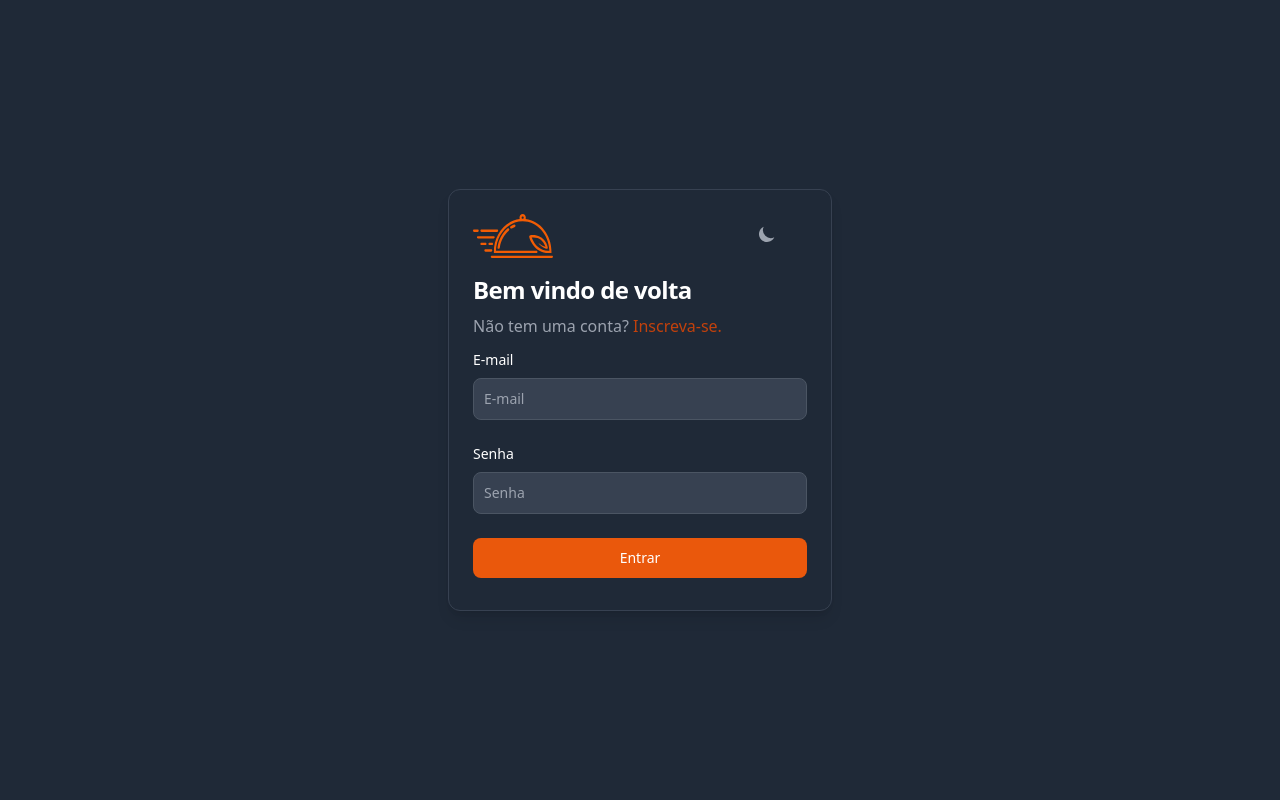
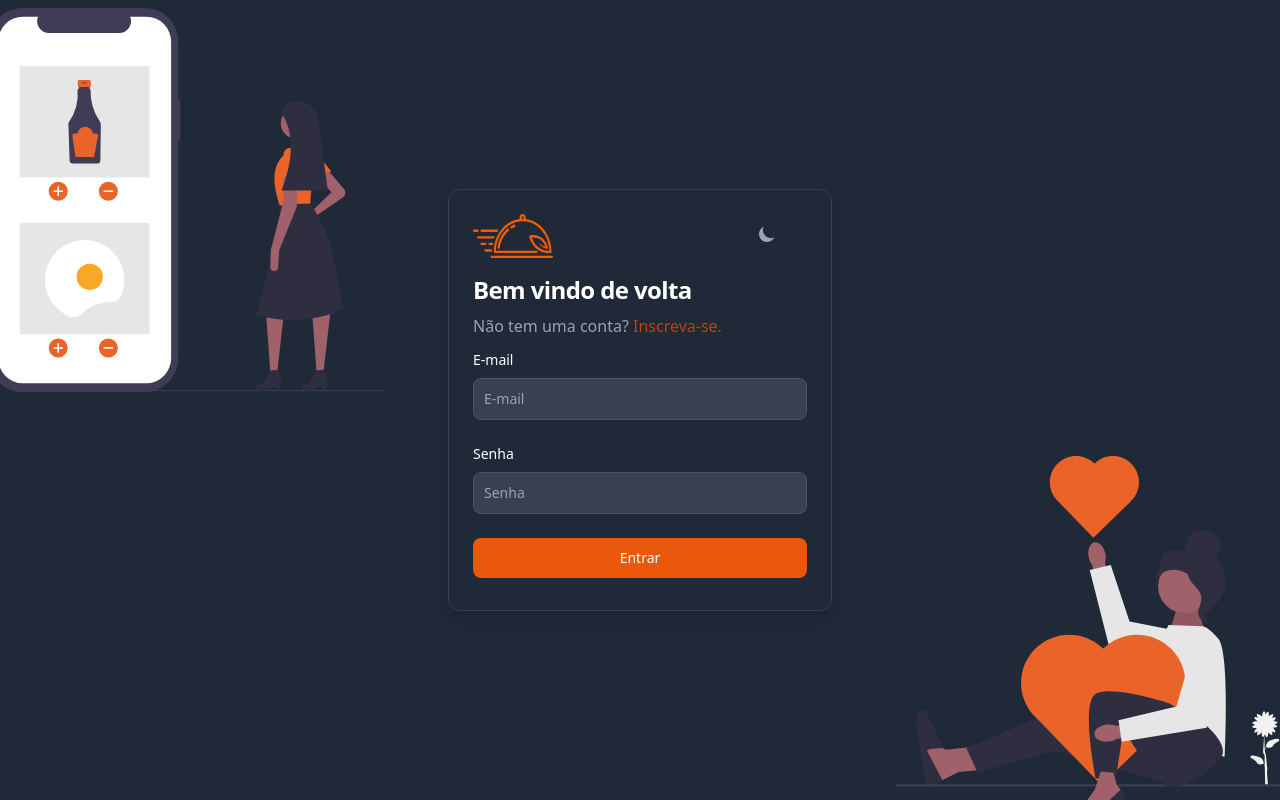
Before and after one commit to CaiqueDeveloper/cbfoodvue, a Vue app: page /login in a window 1280 px wide. Built offline with nearby package versions, Linux system fonts and the light colour scheme; what vue-the-mask, vue3-apexcharts, vue3-perfect-scrollbar would draw is missing.

Commit message:
Adicionando Gif no layout Auth

```diff
--- a/src/components/layouts/auth/AuthLayout.vue
+++ b/src/components/layouts/auth/AuthLayout.vue
@@ -25,25 +25,23 @@ import BaseDarModeButtonUtils from "@/components/utils/BaseDarModeButtonUtils.vu
 <style scoped>
 section::before {
     content: '';
-    background-image: url('@/assets/images/undraw_online_groceries_a02y.svg');
+    background-image: url('../../../assets/images/undraw_online_groceries_a02y.svg');
     background-size: cover;
     background-position: center;
     background-size: cover;
     background-repeat: no-repeat;
-    /* border-top-left-radius: 100%;
-    border-bottom-left-radius: 10%; */
+    @apply  sm:w-96 w-56 sm:h-96 h-56 fixed top-2 left-0
 
 }
 
 section::after {
     content: '';
-    background-image: url('@/assets/images/undraw_appreciation_yy29.svg');
+    background-image: url('../../../assets/images/undraw_appreciation_yy29.svg');
     background-size: cover;
     background-position: center;
     background-size: cover;
     background-repeat: no-repeat;
-    /* border-top-left-radius: 100%;
-    border-bottom-left-radius: 10%; */
+    @apply  sm:w-96 w-56 sm:h-96 h-56 fixed -bottom-10 right-0
 
 }
 </style>
```
